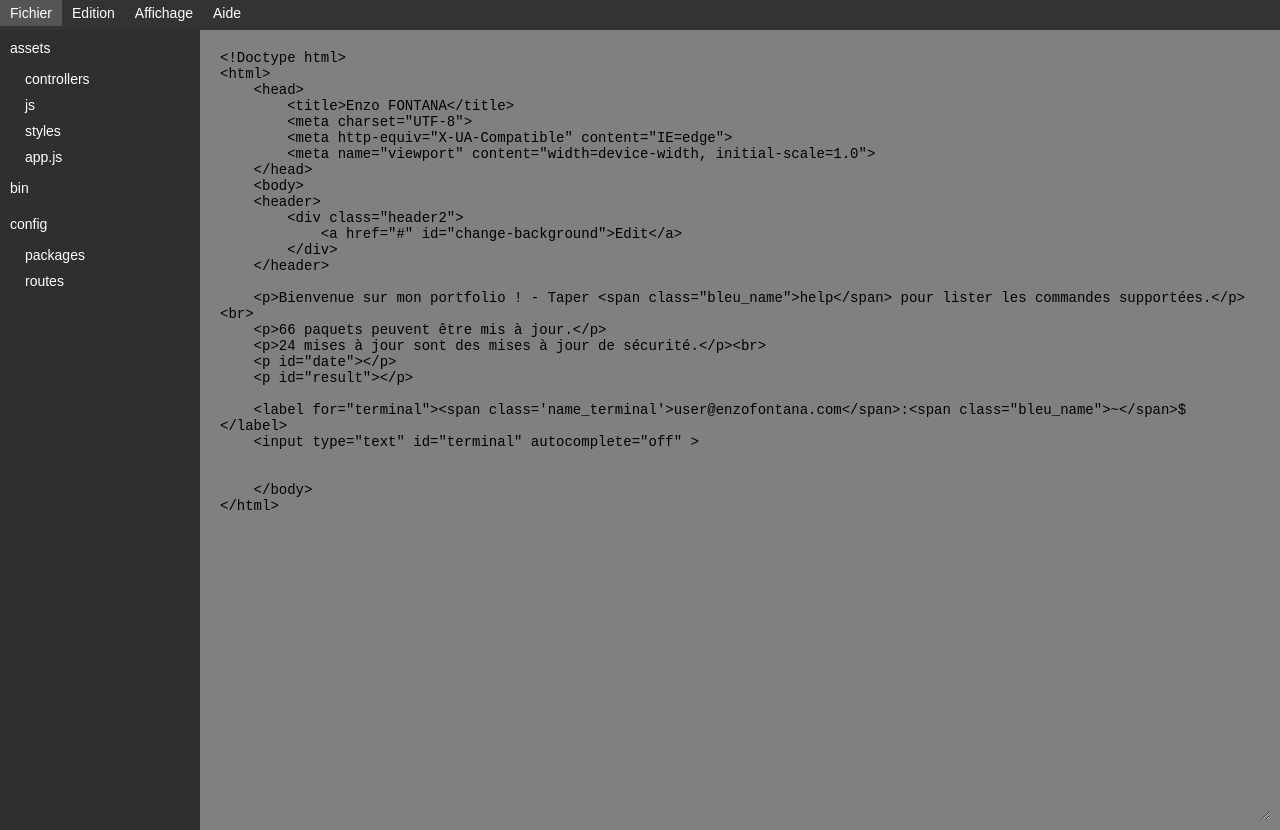
After one commit to Caltus124/my_portfolio, a Symfony app: template templates/home/sublimtext.html.twig in a window 1280 px wide. The commit adds this page. Run offline with Twig, Linux system fonts and the light colour scheme; the template is opened without the code that fills it, so the values that code supplies are empty; some libraries are stand-ins or nearby versions.

Commit message:
new commit

```diff
--- /dev/null
+++ b/templates/home/sublimtext.html.twig
@@ -0,0 +1,186 @@
+<head>
+    <link src="https://cdnjs.cloudflare.com/ajax/libs/font-awesome/6.4.0/css/all.min.css">
+</head>
+<body>
+<nav class="menu">
+  <ul>
+    <li><a href="#">Fichier</a></li>
+    <li><a href="#">Edition</a></li>
+    <li><a href="#">Affichage</a></li>
+    <li><a href="#">Aide</a></li>
+  </ul>
+</nav>
+<div class="container">
+  <div class="sidebar">
+    <ul>
+      <li>
+        <a href="#">assets</a>
+        <ul>
+          <li><a href="#">controllers</a></li>
+          <li><a href="#">js</a></li>
+          <li><a href="#">styles</a></li>
+          <li><a href="#">app.js</a></li>
+        </ul>
+      </li>
+      <li>
+        <a href="#">bin</a>
+        <a href="#">config</a>
+        <ul>
+          <li><a href="#">packages</a></li>
+          <li><a href="#">routes</a></li>
+        </ul>
+      </li>
+    </ul>
+  </div>
+  <div class="editor">
+    <textarea id="code-editor"></textarea>
+  </div>
+</div>
+<script>
+const codeEditor = document.querySelector("#code-editor");
+const htmlCode = `<!Doctype html>
+<html>
+    <head>
+        <title>Enzo FONTANA</title>
+        <meta charset="UTF-8">
+        <meta http-equiv="X-UA-Compatible" content="IE=edge">
+        <meta name="viewport" content="width=device-width, initial-scale=1.0">
+    </head>
+    <body>
+    <header>
+        <div class="header2">
+            <a href="#" id="change-background">Edit</a>
+        </div>
+    </header>
+
+    <p>Bienvenue sur mon portfolio ! - Taper <span class="bleu_name">help</span> pour lister les commandes supportées.</p><br>
+    <p>66 paquets peuvent être mis à jour.</p>
+    <p>24 mises à jour sont des mises à jour de sécurité.</p><br>
+    <p id="date"></p>
+    <p id="result"></p>
+
+    <label for="terminal"><span class='name_terminal'>user@enzofontana.com</span>:<span class="bleu_name">~</span>$ </label>
+    <input type="text" id="terminal" autocomplete="off" >
+
+
+    </body>
+</html>`;
+
+// Initialisation de l'éditeur de code
+const initEditor = () => {
+  const savedCode = localStorage.getItem("code");
+  if (savedCode) {
+    codeEditor.value = savedCode;
+  } else {
+    codeEditor.value = htmlCode;
+  }
+  codeEditor.addEventListener("input", () => {
+    const code = codeEditor.value;
+    localStorage.setItem("code", code);
+  });
+};
+
+initEditor();
+
+</script>
+<style>
+::-webkit-scrollbar {
+    width: 10px;
+}
+::-webkit-scrollbar-thumb {
+    background-color: #6e6e6e70;
+    border-radius: 5px;
+}
+*{
+    padding:0;
+    margin:0;
+    font-family: arial
+    ;
+}
+body {
+  margin: 0;
+  padding: 0;
+  font-family: "Helvetica Neue", Arial, sans-serif;
+  font-size: 14px;
+  background: grey;
+}
+
+.container {
+  display: flex;
+  height: 100vh;
+}
+
+.sidebar {
+  width: 200px;
+  background-color: #2f2f2f;
+  color: #ffffff;
+}
+
+.sidebar ul {
+  margin: 0;
+  padding: 0;
+  list-style-type: none;
+}
+
+.sidebar li a {
+  display: block;
+  padding: 10px;
+  text-decoration: none;
+  color: #ffffff;
+}
+
+.sidebar li ul {
+  margin-left: 20px;
+}
+
+.sidebar li ul li a {
+  padding: 5px;
+}
+
+.editor {
+  flex: 1;
+  background-color: grey;
+  padding: 10px;
+}
+
+#code-editor {
+  width: 100%;
+  height: 100%;
+  border: none;
+  padding: 10px;
+  font-family: "Courier New", Courier, monospace;
+  font-size: 14px;
+  background-color: grey;
+  overflow-x: hidden;
+  overflow-y: scroll;
+}
+.menu {
+  background-color: #333;
+  height: 30px;
+  color: #fff;
+}
+
+.menu ul {
+  list-style: none;
+  margin: 0;
+  padding: 0;
+}
+
+.menu ul li {
+  float: left;
+}
+
+.menu ul li a {
+  display: block;
+  padding: 5px 10px;
+  color: #fff;
+  text-decoration: none;
+}
+
+.menu ul li a:hover {
+  background-color: #555;
+}
+
+
+</style>
+</body>
```
Also changed, not shown: assets/js/script.js (+6 -23 lines), src/Controller/HomeController.php (+8 -0 lines), templates/home/index.html.twig (+42 -7 lines), public/images/folder.png (added), public/images/kali.png (added), public/images/settings.png (added), public/images/sublimtext.png (added), public/images/ubuntu1.jpg (added), public/images/ubuntu2.jpg (added), public/images/ubuntu3.jpg (added), public/images/ubuntu4.png (added), public/images/ubuntu5.jpg (added), templates/home/terminal.html.twig (line endings or trailing spaces).
